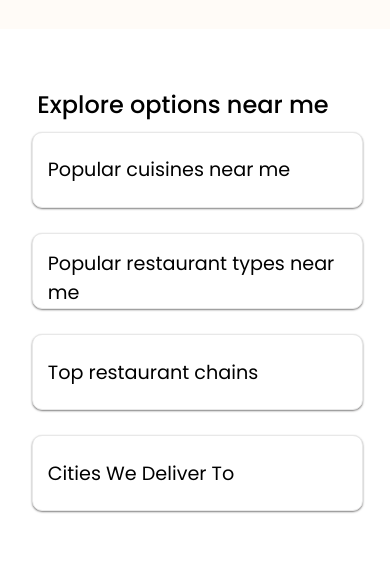
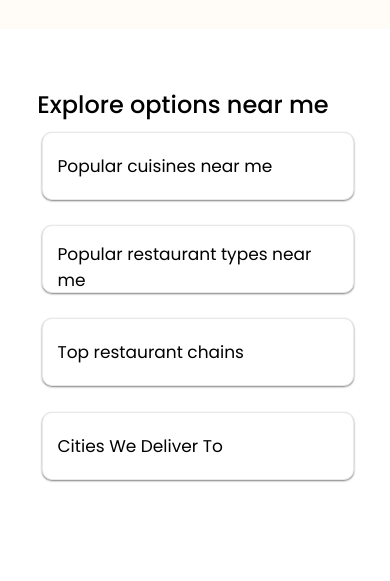
Before and after one commit to dhruuvnarang/zomato-clone, a plain HTML site: page index.html in a window 390 px wide. Shown: the part 4740-5321 px from the top of the page. Drawn offline with Linux system fonts and the light colour scheme.

Commit message:
Modified CSS

```diff
--- a/styles.css
+++ b/styles.css
@@ -425,7 +425,7 @@
     margin-left: 5px;
     border-radius: 10px;
     width: 85vw;
-    height: 9vh;
+    height: 80px;
     background: rgb(255,255,255);
     border: solid 1px rgb(232,232 ,232);
     font-weight: 400;
@@ -490,13 +490,23 @@
       height: 80px;
     }
     }
-  @media only screen and (max-width: 250px){
+  @media only screen and (max-width: 445px){
+     .indi_card{
+      font-size: 17px;
+      width: 80vw;
+      height: 68px;
+     }
+  }
+    @media only screen and (max-width: 250px){
     .popcard{
       font-size: 70%;
           }
     #pop_place{
       font-size: 85%;
     }
+    .indi_card{
+      font-size: 13px;
+     }
   }
 
   .footer {
```
